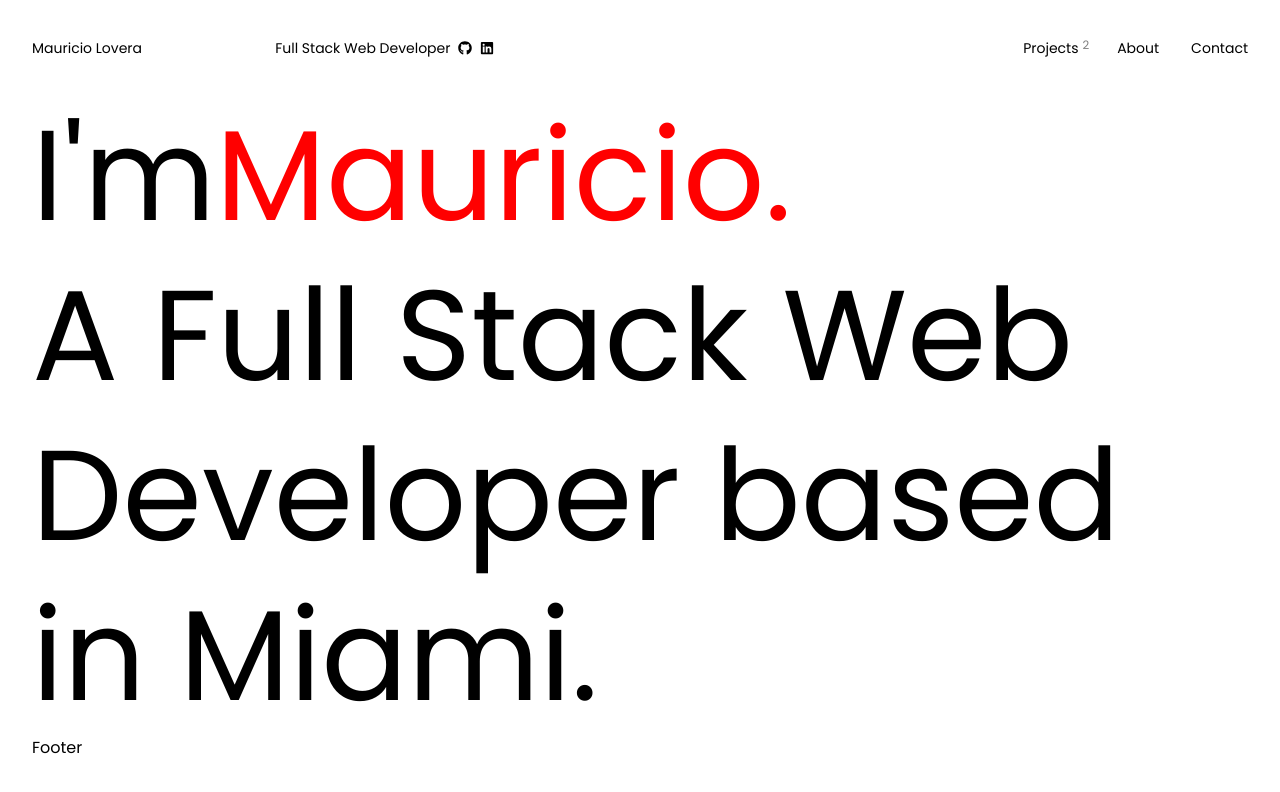
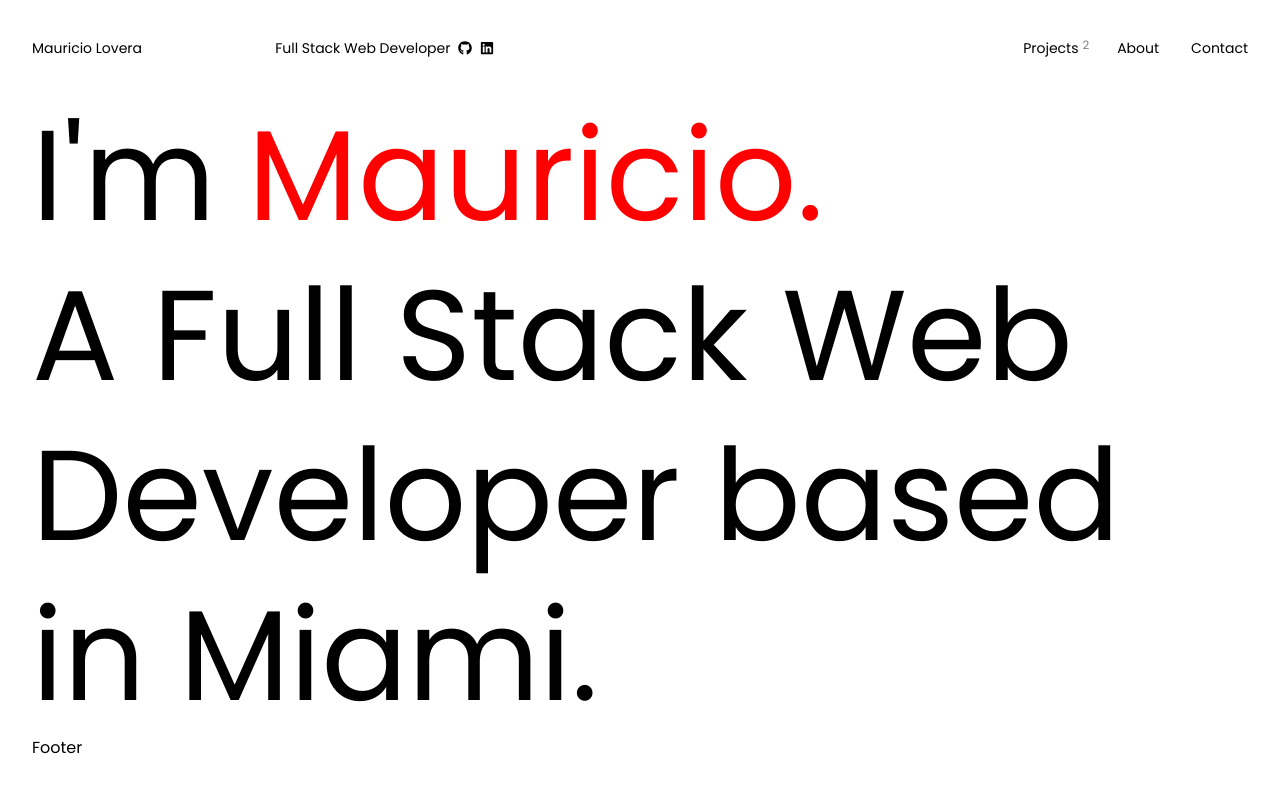
Before and after one commit to mauLovera/Portfolio, a Next.js app: page / in a window 1280 px wide. Shown: the top 792 px of the page. Built offline with nearby package versions, Linux system fonts and the light colour scheme; a web font is replaced by a local one.

Commit message:
feat: add animation to landing banner

```diff
--- a/components/common/LandingBanner/LandingBanner.module.scss
+++ b/components/common/LandingBanner/LandingBanner.module.scss
@@ -22,8 +22,13 @@
       }
     }
 
+    .space {
+      margin-right: $size_32px;
+    }
+
     .bottom {
-      display: inline-block;
+      display: flex;
+      flex-wrap: wrap;
       height: fit-content;
       overflow: hidden;
     }
--- a/components/common/LandingBanner/LandingBanner.tsx
+++ b/components/common/LandingBanner/LandingBanner.tsx
@@ -1,10 +1,5 @@
 import styles from './LandingBanner.module.scss'
 import { motion } from 'framer-motion'
-
-interface Props {
-  topText: string[]
-  bottomText: string
-}
 
 //* === Variants === //
 
@@ -28,22 +23,32 @@ const letterAnimation = {
   },
 }
 
-export default function LandingBanner({ topText, bottomText }: Props) {
+const lineAnimation = {
+  initial: { y: 600 },
+  animate: {
+    y: 0,
+    transition: {
+      ease: [0.6, 0.01, -0.05, 0.95],
+      duration: 2,
+      delay: 2,
+    },
+  },
+}
+
+export default function LandingBanner() {
   return (
     <section className={styles.container}>
       <motion.h1 variants={banner}>
-        <TopRow text={topText} />
-        <BottomRow text={bottomText} />
+        <TopRow />
+        <BottomRows />
       </motion.h1>
     </section>
   )
 }
 
-interface Text {
-  text: string[] | string
-}
+function TopRow() {
+  const text: string[] = ["I'm", 'Mauricio.']
 
-function TopRow({ text }: Text) {
   return (
     <motion.span
       className={styles.top}
@@ -56,7 +61,7 @@ function TopRow({ text }: Text) {
           {letter}
         </motion.span>
       ))}
-
+      <div className={styles.space} />
       {[...text[1]].map((letter, idx) => (
         <motion.span
           key={idx}
@@ -70,7 +75,9 @@ function TopRow({ text }: Text) {
   )
 }
 
-function BottomRow({ text }: Text) {
+function BottomRows() {
+  const text: string[] = ['A Full Stack Web', 'Developer based', 'in Miami.']
+
   return (
     <motion.span
       className={styles.bottom}
@@ -79,7 +86,7 @@ function BottomRow({ text }: Text) {
       animate="animate"
     >
       {[...text].map((letter, idx) => (
-        <motion.span key={idx} variants={letterAnimation}>
+        <motion.span key={idx} variants={lineAnimation}>
           {letter}
         </motion.span>
       ))}
--- a/components/layout/Header/Header.tsx
+++ b/components/layout/Header/Header.tsx
@@ -10,7 +10,7 @@ export default function Header() {
     <motion.header
       initial={{ opacity: 0, y: -120 }}
       animate={{ opacity: 1, y: 0 }}
-      transition={{ ease: 'easeInOut', duration: 0.7, delay: 0.6 }}
+      transition={{ ease: 'easeInOut', duration: 0.7, delay: 2 }}
       className={styles.container}
     >
       <nav>
--- a/pages/index.tsx
+++ b/pages/index.tsx
@@ -5,12 +5,9 @@ import styles from '@/styles/pages/index.module.scss'
 interface Props {}
 
 export default function HomePage() {
-  const topText: string[] = ["I'm ", 'Mauricio.']
-  const bottomText: string = 'A Full Stack Web Developer based in Miami.'
-
   return (
     <Layout>
-      <LandingBanner topText={topText} bottomText={bottomText} />
+      <LandingBanner />
     </Layout>
   )
 }
```
